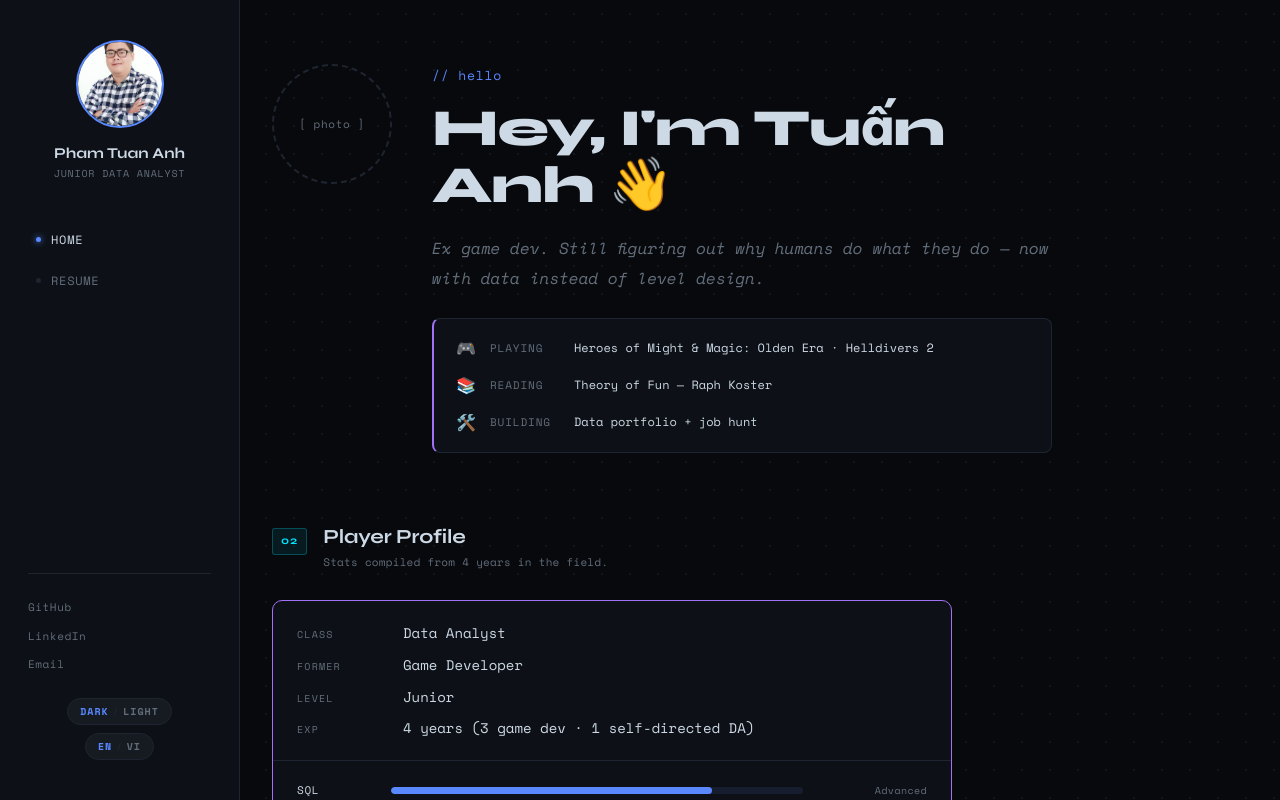
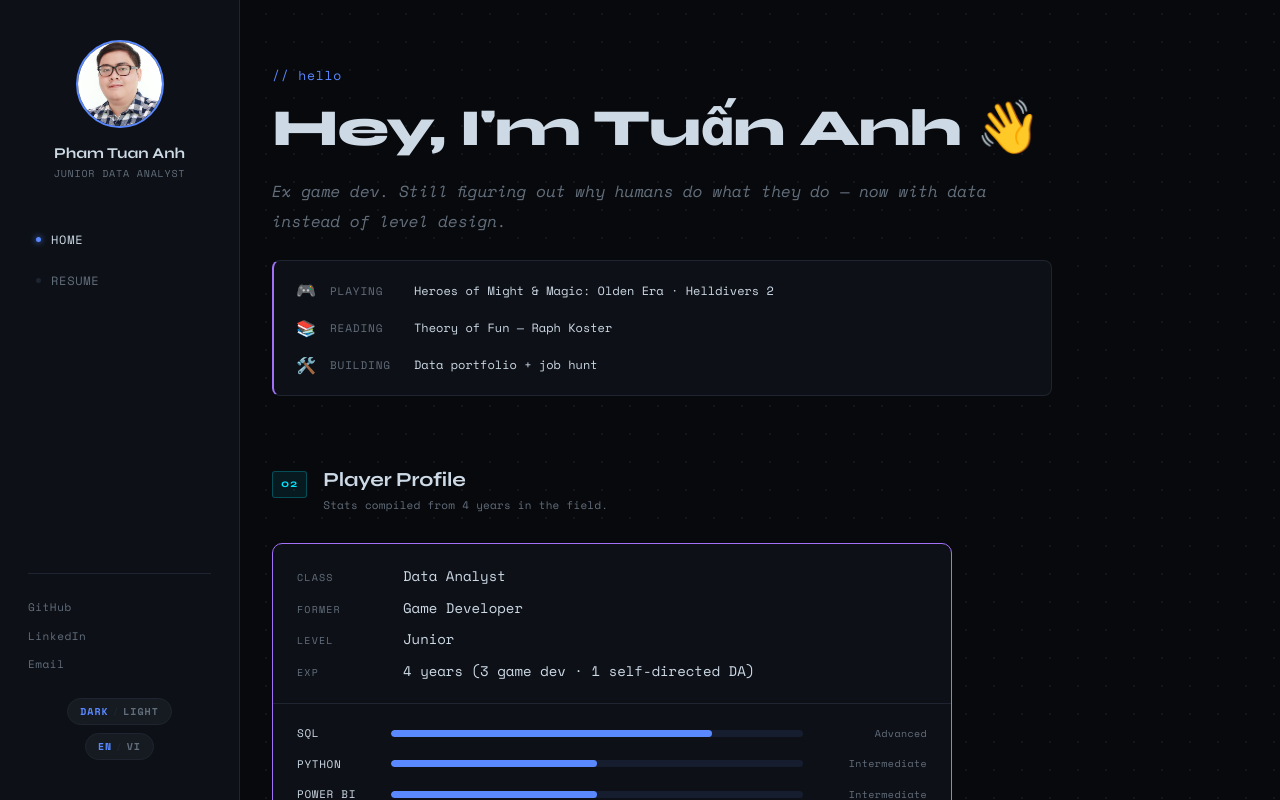
Before and after one commit to GPham62/bio-data-page, a React (Vite) app: page / in a window 1280 px wide. Shown: the top 800 px of the page. Built offline with nearby package versions, Linux system fonts and the light colour scheme.

Commit message:
refactor: flatten hero to single column + zoom sidebar avatar on face
- Remove empty hero [ photo ] placeholder (photo lives in sidebar only)
- Wrap sidebar avatar in clipping circle, scale 1.5x + object-position
  so the face is centered and zoomed in the circle

```diff
--- a/src/components/Sidebar.jsx
+++ b/src/components/Sidebar.jsx
@@ -33,12 +33,14 @@ export default function Sidebar({ active, setActive }) {
         {avatarBroken ? (
           <div className={styles.avatarFallback}>TA</div>
         ) : (
+          <div className={styles.avatarWrap}>
             <img
               src="/bio/profile.png"
               alt="Pham Tuan Anh"
               className={styles.avatar}
               onError={() => setAvatarBroken(true)}
             />
+          </div>
         )}
         <div className={styles.profileName}>Pham Tuan Anh</div>
         <div className={styles.profileRole}>{t('sidebar.role')}</div>
--- a/src/components/Sidebar.module.css
+++ b/src/components/Sidebar.module.css
@@ -29,12 +29,22 @@
   opacity: 0.8;
 }
 
-.avatar {
+.avatarWrap {
   width: 88px;
   height: 88px;
   border-radius: 50%;
+  overflow: hidden;
+  border: 2px solid var(--accent-blue);
+  flex-shrink: 0;
+}
+
+.avatar {
+  width: 100%;
+  height: 100%;
   object-fit: cover;
-  border: 2px solid var(--accent-blue);
+  object-position: 50% 16%;
+  transform: scale(1.5);
+  transform-origin: 50% 16%;
 }
 
 .avatarFallback {
--- a/src/pages/Home.jsx
+++ b/src/pages/Home.jsx
@@ -216,7 +216,6 @@ export default function Home({ setActive }) {
 
       {/* ── Hero ── */}
       <section className={`${styles.heroRow} fade-up`}>
-        <div className={styles.heroPic}>[ photo ]</div>
         <div>
           <span className={styles.greetKicker}>{t('home.greeting.kicker')}</span>
           <h1 className={styles.greetTitle}>{t('home.greeting.title')}</h1>
--- a/src/pages/Home.module.css
+++ b/src/pages/Home.module.css
@@ -10,27 +10,8 @@
 
 /* ── Hero ── */
 .heroRow {
-  display: grid;
-  grid-template-columns: auto 1fr;
-  gap: 40px;
-  align-items: flex-start;
   max-width: 780px;
   margin-bottom: 72px;
-}
-
-.heroPic {
-  width: 120px;
-  height: 120px;
-  border-radius: 50%;
-  border: 2px dashed var(--border);
-  display: flex;
-  align-items: center;
-  justify-content: center;
-  font-family: var(--mono);
-  font-size: 11px;
-  color: var(--muted);
-  flex-shrink: 0;
-  letter-spacing: 0.06em;
 }
 
 .greetKicker {
@@ -609,8 +590,6 @@
 
 /* ── Responsive ── */
 @media (max-width: 860px) {
-  .heroRow { grid-template-columns: 1fr; }
-  .heroPic { margin: 0 auto; }
   .projectGrid { grid-template-columns: 1fr; }
 }
 
```
Lines whose indentation alone changed are shown as unchanged.
